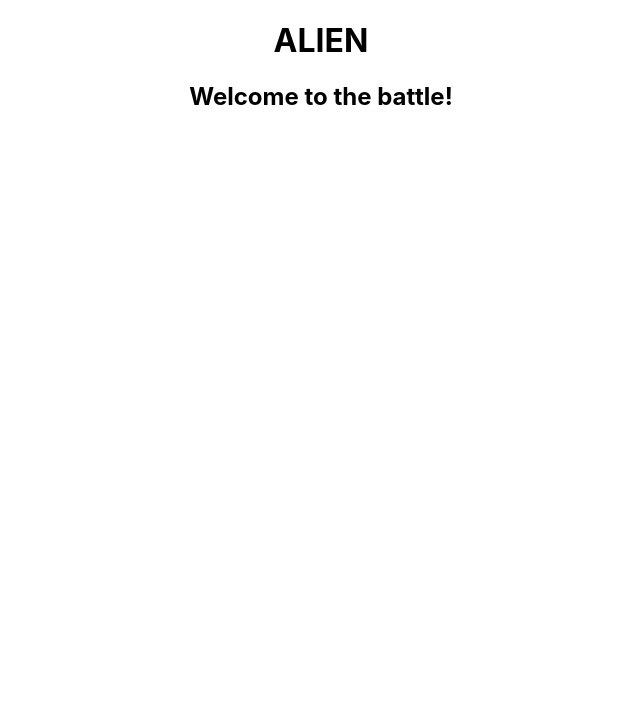
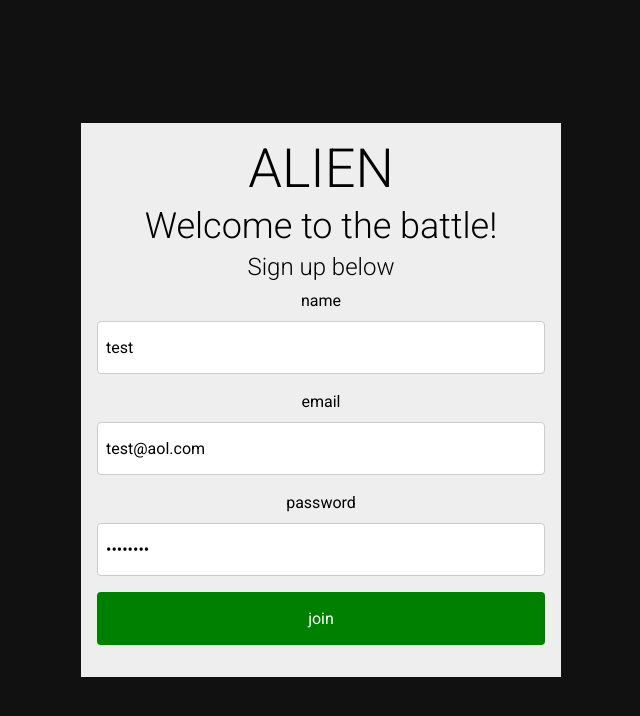
Before and after one commit to davidmenendez/alien, a React (Create React App) app: page / in a window 1280 px wide. Shown: the top 716 px of the page, without its empty margins (319-959 px from the left). Built offline with nearby package versions, Linux system fonts and the light colour scheme.

Commit message:
feat: signup

```diff
--- a/public/index.html
+++ b/public/index.html
@@ -1,14 +1,12 @@
 <!DOCTYPE html>
 <html lang="en">
+
 <head>
   <meta charset="utf-8" />
   <link rel="icon" href="%PUBLIC_URL%/favicon.ico" />
   <meta name="viewport" content="width=device-width, initial-scale=1" />
   <meta name="theme-color" content="#000000" />
-    <meta
-      name="description"
-      content="Web site created using create-react-app"
-    />
+  <meta name="description" content="Web site created using create-react-app" />
   <link rel="apple-touch-icon" href="%PUBLIC_URL%/logo192.png" />
   <!--
       manifest.json provides metadata used when your web app is installed on a
@@ -24,8 +22,11 @@
       work correctly both with client-side routing and a non-root public URL.
       Learn how to configure a non-root public URL by running `npm run build`.
     -->
+  <link rel="preconnect" href="https://fonts.gstatic.com">
+  <link href="https://fonts.googleapis.com/css2?family=Roboto:wght@300;400&display=swap" rel="stylesheet">
   <title>ALIEN</title>
 </head>
+
 <body>
   <noscript>You need to enable JavaScript to run this app.</noscript>
   <div id="root"></div>
@@ -40,4 +41,5 @@
       To create a production bundle, use `npm run build` or `yarn build`.
     -->
 </body>
+
 </html>
--- a/src/components/App/App.js
+++ b/src/components/App/App.js
@@ -1,11 +1,11 @@
 import React from 'react';
 import './App.css';
+import Signup from '../Signup';
 
 function App() {
   return (
     <div className="App">
-      <h1>ALIEN</h1>
-      <h2>Welcome to the battle!</h2>
+      <Signup />
     </div>
   );
 }
--- /dev/null
+++ b/src/components/Page/Page.css
@@ -0,0 +1,3 @@
+.page {
+  min-height: 100vh;
+}
--- /dev/null
+++ b/src/components/Page/index.js
@@ -0,0 +1,3 @@
+import Page from './Page';
+
+export default Page;
--- /dev/null
+++ b/src/components/Signup/Signup.css
@@ -0,0 +1,13 @@
+.signup {
+  display: flex;
+  justify-content: center;
+  align-items: center;
+  min-height: 100vh;
+}
+
+.signup-container {
+  width: 100%;
+  max-width: 480px;
+  padding: 16px;
+  background: #eee;
+}
--- /dev/null
+++ b/src/components/Signup/Signup.js
@@ -0,0 +1,46 @@
+import React, { useState } from 'react';
+import TextInput from '../TextInput';
+import './Signup.css';
+
+const Signup = () => {
+  const [name, setName] = useState('test');
+  const [email, setEmail] = useState('test@aol.com');
+  const [password, setPassword] = useState('test1234');
+
+  return (
+    <section className="signup">
+      <div className="signup-container">
+        <h1>ALIEN</h1>
+        <h2>Welcome to the battle!</h2>
+        <h3>Sign up below</h3>
+        <TextInput
+          id="name"
+          label="name"
+          onChange={setName}
+          placeholder="name"
+          type="text"
+          value={name}
+        />
+        <TextInput
+          id="email"
+          label="email"
+          onChange={setEmail}
+          placeholder="email"
+          type="email"
+          value={email}
+        />
+        <TextInput
+          id="password"
+          label="password"
+          onChange={setPassword}
+          placeholder="password"
+          type="password"
+          value={password}
+        />
+        <button>join</button>
+      </div>
+    </section>
+  );
+};
+
+export default Signup;
--- /dev/null
+++ b/src/components/Signup/index.js
@@ -0,0 +1,3 @@
+import Signup from './Signup';
+
+export default Signup;
--- /dev/null
+++ b/src/components/TextInput/TextInput.css
@@ -0,0 +1,3 @@
+.text-input {
+  margin-bottom: 1rem;
+}
--- /dev/null
+++ b/src/components/TextInput/TextInput.js
@@ -0,0 +1,29 @@
+import React from 'react';
+import './TextInput.css';
+
+const TextInput = ({
+  id,
+  label,
+  onChange,
+  placeholder,
+  type,
+  value,
+}) => {
+  const onChangeHandler = e => onChange(e.target.value);
+
+  return (
+    <div className="text-input">
+      <label for={id}>{label}</label>
+      <input
+        name={id}
+        id={id}
+        type={type}
+        placeholder={placeholder}
+        onChange={onChangeHandler}
+        value={value}
+      />
+    </div>
+  );
+};
+
+export default TextInput;
--- /dev/null
+++ b/src/components/TextInput/index.js
@@ -0,0 +1,3 @@
+import TextInput from './TextInput';
+
+export default TextInput;
--- a/src/index.css
+++ b/src/index.css
@@ -1,8 +1,86 @@
-body {
-  margin: 0;
-  font-family: -apple-system, BlinkMacSystemFont, 'Segoe UI', 'Roboto', 'Oxygen',
-    'Ubuntu', 'Cantarell', 'Fira Sans', 'Droid Sans', 'Helvetica Neue',
-    sans-serif;
+*,
+*::before,
+*::after {
+  box-sizing: inherit;
+}
+
+html {
+  box-sizing: border-box;
   -webkit-font-smoothing: antialiased;
   -moz-osx-font-smoothing: grayscale;
 }
+
+body {
+  margin: 0;
+  font-family: 'Roboto', sans-serif;
+  font-weight: 400;
+  font-size: 1rem;
+  line-height: 1.5;
+  background: #111;
+}
+
+/* scaffolding */
+
+.container {
+  width: 100%;
+  max-width: 980px;
+  margin: 0 auto;
+  padding: 0 16px;
+  background: #eee;
+}
+
+/* typography */
+
+h1,
+h2,
+h3 {
+  font-weight: 300;
+  margin: 0 0 .5rem 0;
+  line-height: 1.1;
+}
+
+h1 {
+  font-size: 3.375rem;
+}
+
+h2 {
+  font-size: 2.25rem;
+}
+
+h3 {
+  font-size: 1.5rem;
+}
+
+/* forms */
+
+label {
+  display: block;
+  margin-bottom: .5rem;
+}
+
+input {
+  display: block;
+  width: 100%;
+  font-family: inherit;
+  font-size: 1rem;
+  line-height: 1;
+  font-weight: 400;
+  padding: 1rem .5rem;
+  border-radius: 4px;
+  border: 1px solid #ccc;
+}
+
+button {
+  border-radius: 4px;
+  background: green;
+  font-family: inherit;
+  border: 1px solid transparent;
+  font-weight: 400;
+  font-size: 1rem;
+  padding: 1rem .5rem;
+  color: #fff;
+  display: block;
+  width: 100%;
+  cursor: pointer;
+  margin-bottom: 1rem;
+}
```
Also changed, not shown: src/components/Page/Page.js (added, +15 -0 lines). Lines whose indentation alone changed are shown as unchanged.
